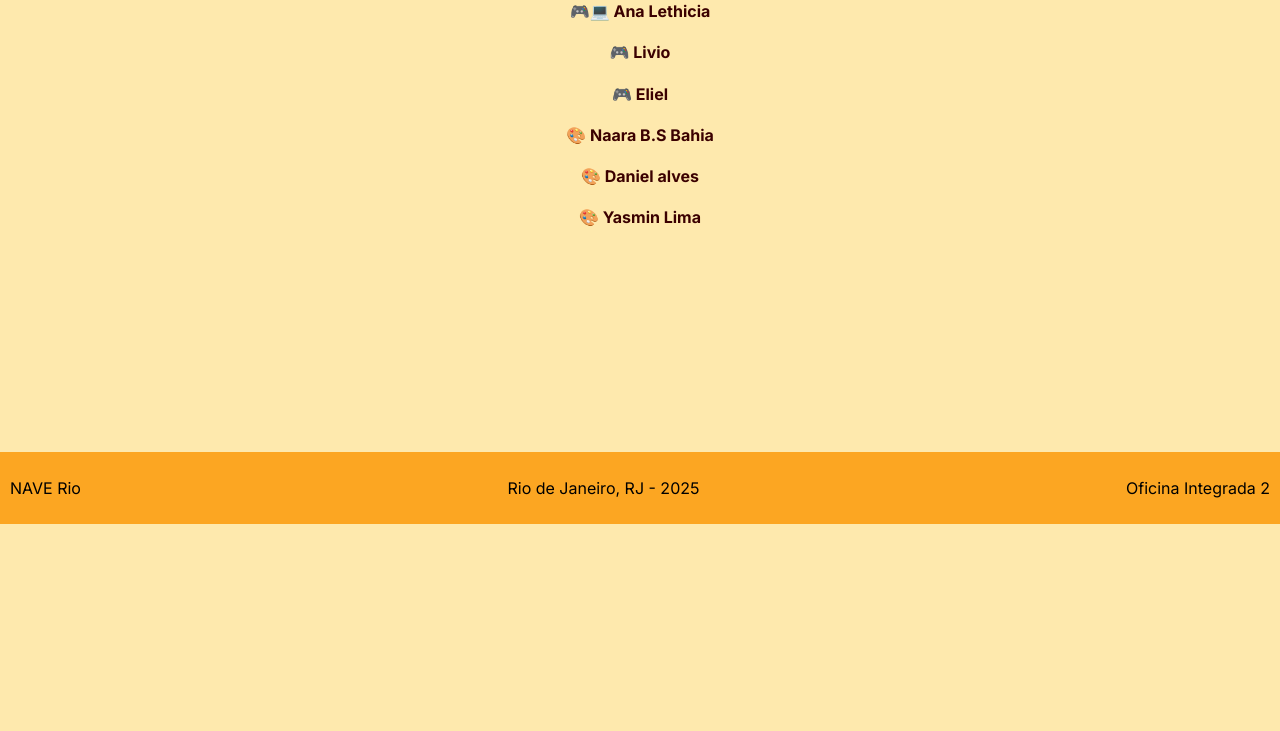
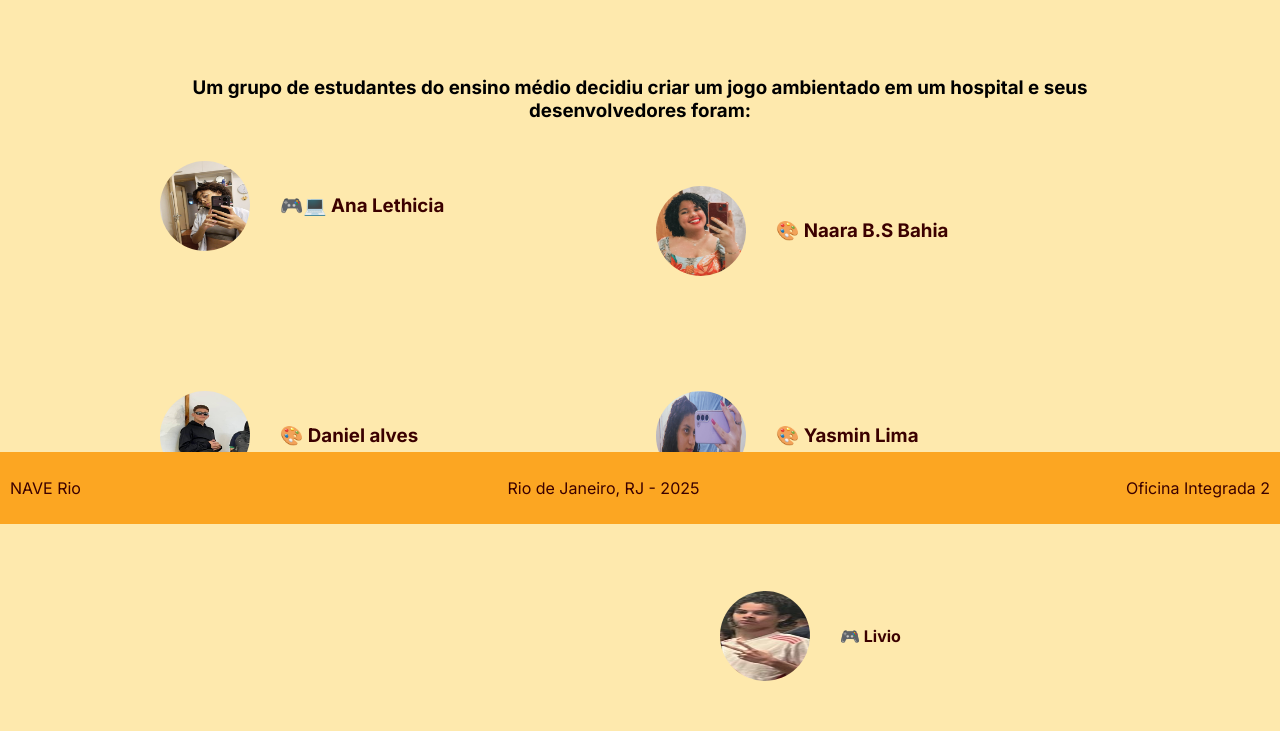
Before and after one commit to Lethiciaana/Vitalidade-Extrema, a plain HTML site: page Desenvolvedores.html in a window 1280 px wide. Shown: the part 276-1007 px from the top of the page. Before the commit the page ends 800 px from the top, so only its background shows below. Drawn offline with Linux system fonts and the light colour scheme; a web font is replaced by a local one.

Commit message:
atualizção quase final

```diff
--- a/Desenvolvedores.html
+++ b/Desenvolvedores.html
@@ -27,25 +27,47 @@
      </ul>
     </div>
 
+    <section id="dev" class="dev">
     <h1>Desenvolvedores</h1>
+     <h3>Um grupo de estudantes do ensino médio decidiu criar um jogo ambientado em um hospital e seus <b>desenvolvedores</b> foram:</h3>
     <div class="lista">
       <div class="devs">
-        <h3>Um grupo de estudantes do ensino médio decidiu criar um jogo ambientado em um hospital e seus <b>desenvolvedores</b> foram:</h3>
+        <div id="ladoALado" class="devs">
+          <img class="devsImg" src="eu.jpeg" alt="">
+          <div>
+            <h4>🎮💻 Ana Lethicia</h4>
+          </div>
+        </div>
 
-          <h4>🎮💻 Ana Lethicia</h4>
-          <h4>🎮 Livio</h4>
-          <h4>🎮 Eliel</h4>
-          <h4>🎨 Naara B.S Bahia</h4>
-          <h4>🎨 Daniel alves</h4>
-          <h4>🎨 Yasmin Lima</h4>
-
+        </div>
+        <div class="devs">
+          <img class="devsImg" src="Naara.jpeg" alt="">
+          <div>
+            <h4>🎨 Naara B.S Bahia</h4>
+          </div>
+        </div>
+        <div class="devs">
+          <img class="devsImg" src="daniel.jpeg" alt="">
+          <div>
+            <h4>🎨 Daniel alves</h4>
+          </div>
+        </div>
+        <div class="devs">
+          <img class="devsImg" src="lima.jpeg" alt="">
+          <div>
+            <h4>🎨 Yasmin Lima</h4>
+          </div>
+        </div>
       </div>
     </div>
+    </section>
 
 
-
-
-
+    <div class="livio">
+          <img class="devsImg" src="livia.jpeg" alt="">
+          <div>
+            <h4>🎮 Livio</h4>
+          </div>
 
 
 
--- a/style.css
+++ b/style.css
@@ -43,8 +43,11 @@ a {
 h1{
   text-align: center;
   font-size: 4em;
+  color: #3b0000;
+}
 
-  color: #3b0000;
+h3{
+  text-align: center;
 }
 
 .title{
@@ -153,10 +156,29 @@ button{
   color: black;
 }
 
+.dev {
+  display: flex;
+  flex-direction: column;
+  justify-content: space-between;
+  max-width: 1000px;
+  margin: 40px auto;
+  gap: 20px;
+}
+
+
+
+.lista {
+  display: grid;
+  grid-template-columns: auto auto;
+  gap: 40px;
+}
 
 .devs{
   color: #3b0000;
-  text-align: center;
+  display: flex;
+  align-items: center;
+  margin-bottom: 50px;
+
 
 }
 
@@ -171,6 +193,23 @@ button{
   unicode-bidi: isolate;
 }
 
+.devsImg {
+    border-radius: 80%;
+    margin-right: 40px;
+    width: 90px;
+    height: 90px;
+    margin-right: 30px;
+}
+
+
+.livio{
+  color: #3b0000;
+  display: flex;
+  align-items: center;
+  margin-bottom: 50px;
+  margin-left: 720px;
+
+}
 
 parte da historia
 
@@ -213,13 +252,23 @@ div {
   display: flex;
   align-items: center;
   justify-content: space-between;
+  max-width: 1500px;
+  margin: 80px auto;
+  gap: 20px;
+}
+
+.testeH{
+  display: flex;
+  align-items: center;
+  justify-content: space-between;
   max-width: 1000px;
   margin: 80px auto;
   gap: 20px;
 }
 
 
-.teste p{
+
+.teste, .testeH p{
   font-size: 1.5rem;
 
 }
@@ -228,6 +277,9 @@ div {
 parte da historia aqui
 p {
   display: block;
-
+  margin-block-start: 1em;
+  margin-block-end: 1em;
+  margin-inline-start: 0px;
+  margin-inline-end: 0px;
   unicode-bidi: isolate;
 }
```
Also changed, not shown: historia.html (+1 -1 lines), tema.html (+1 -1 lines), Naara.jpeg (added), daniel.jpeg (added), eu.jpeg (added), lima.jpeg (added), livia.jpeg (added). Lines whose indentation alone changed are shown as unchanged.
